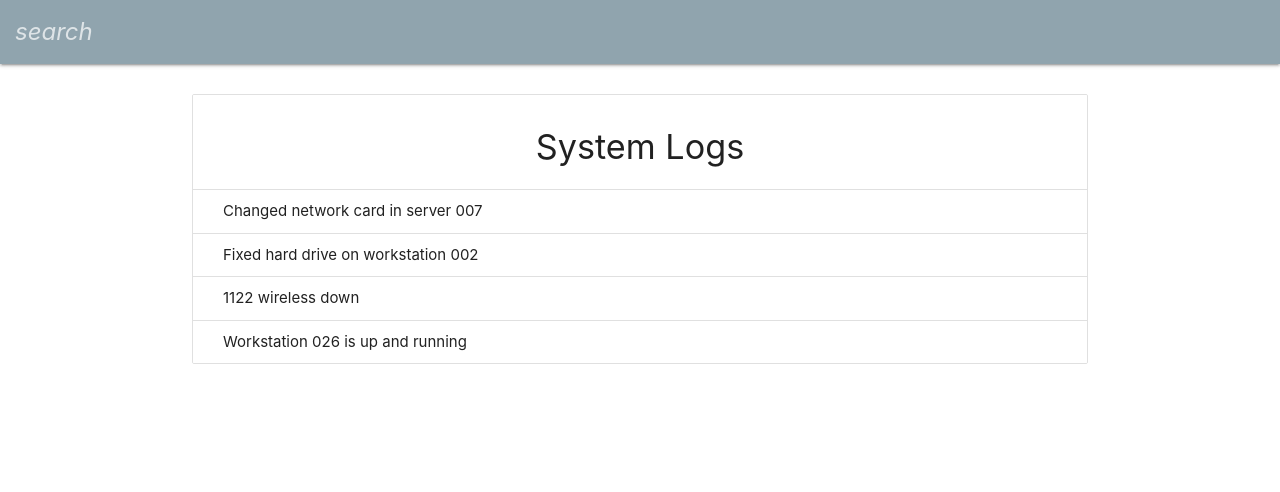
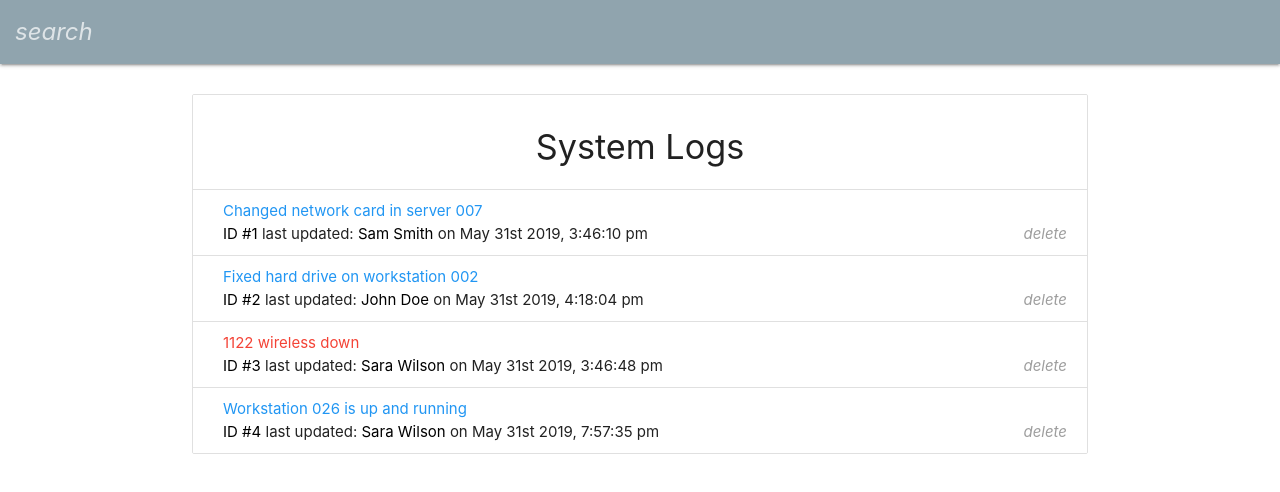
Before and after one commit to sunmengyue/IT-Logger, a React (Create React App) app: page / in a window 1280 px wide. Shown: the top 492 px of the page. Built offline with nearby package versions, Linux system fonts and the light colour scheme; data requests are answered from the project's data file; the HTML template or start-up script is replaced by a standard one.

Commit message:
add logItem and preloader

```diff
--- a/package.json
+++ b/package.json
@@ -6,8 +6,10 @@
     "@testing-library/jest-dom": "^5.11.4",
     "@testing-library/react": "^11.1.0",
     "@testing-library/user-event": "^12.1.10",
+    "moment": "^2.29.1",
     "react": "^17.0.2",
     "react-dom": "^17.0.2",
+    "react-moment": "^1.1.1",
     "react-scripts": "4.0.3",
     "web-vitals": "^1.0.1"
   },
--- /dev/null
+++ b/src/components/layout/Preloader.js
@@ -0,0 +1,11 @@
+import React from 'react';
+
+const Preloader = () => {
+  return (
+    <div className="progress blue lighten-4">
+      <div className="indeterminate blue"></div>
+    </div>
+  );
+};
+
+export default Preloader;
--- a/src/components/logs/LogItem.js
+++ b/src/components/logs/LogItem.js
@@ -1,7 +1,31 @@
 import React from 'react';
+import PropTypes from 'prop-types';
+import Moment from 'react-moment';
 
-const LogItem = ({ message, attention, tech, date }) => {
-  return <div>{message}</div>;
+const LogItem = ({ log }) => {
+  return (
+    <div>
+      <a
+        href="#edit-logal-modal"
+        className={`modal-trigger ${log.attention ? 'red-text' : 'blue-text'}`}
+      >
+        {log.message}
+      </a>
+      <br />
+      <span className="gray-text">
+        <span className="black-text">ID #{log.id}</span> last updated:{' '}
+        <span className="black-text">{log.tech}</span> on{' '}
+        <Moment format="MMMM Do YYYY, h:mm:ss a">{log.date}</Moment>
+      </span>
+      <a href="#" className="secondary-content">
+        <i className="material-icons grey-text">delete</i>
+      </a>
+    </div>
+  );
 };
 
 export default LogItem;
+
+LogItem.propTypes = {
+  log: PropTypes.object.isRequired,
+};
--- a/src/components/logs/Logs.js
+++ b/src/components/logs/Logs.js
@@ -1,5 +1,6 @@
 import React, { useState, useEffect } from 'react';
 import LogItem from './LogItem';
+import Preloader from '../layout/Preloader';
 
 const Logs = () => {
   const [logs, setLogs] = useState([]);
@@ -19,7 +20,7 @@
   }, []);
 
   if (loading) {
-    return <h4>Loading...</h4>;
+    return <Preloader />;
   }
   return (
     <ul className="collection with-header">
@@ -29,14 +30,9 @@
       {!loading && logs.length === 0 ? (
         <p>No logs to show...</p>
       ) : (
-        logs.map(({ id, message, attention, tech, date }) => (
-          <li className="collection-item" key={id}>
-            <LogItem
-              message={message}
-              attention={attention}
-              tech={tech}
-              date={date}
-            />
+        logs.map((log) => (
+          <li className="collection-item" key={log.id}>
+            <LogItem log={log} />
           </li>
         ))
       )}
```
Also changed, not shown: 1 other file (tests, documents, lock files or other folders).
